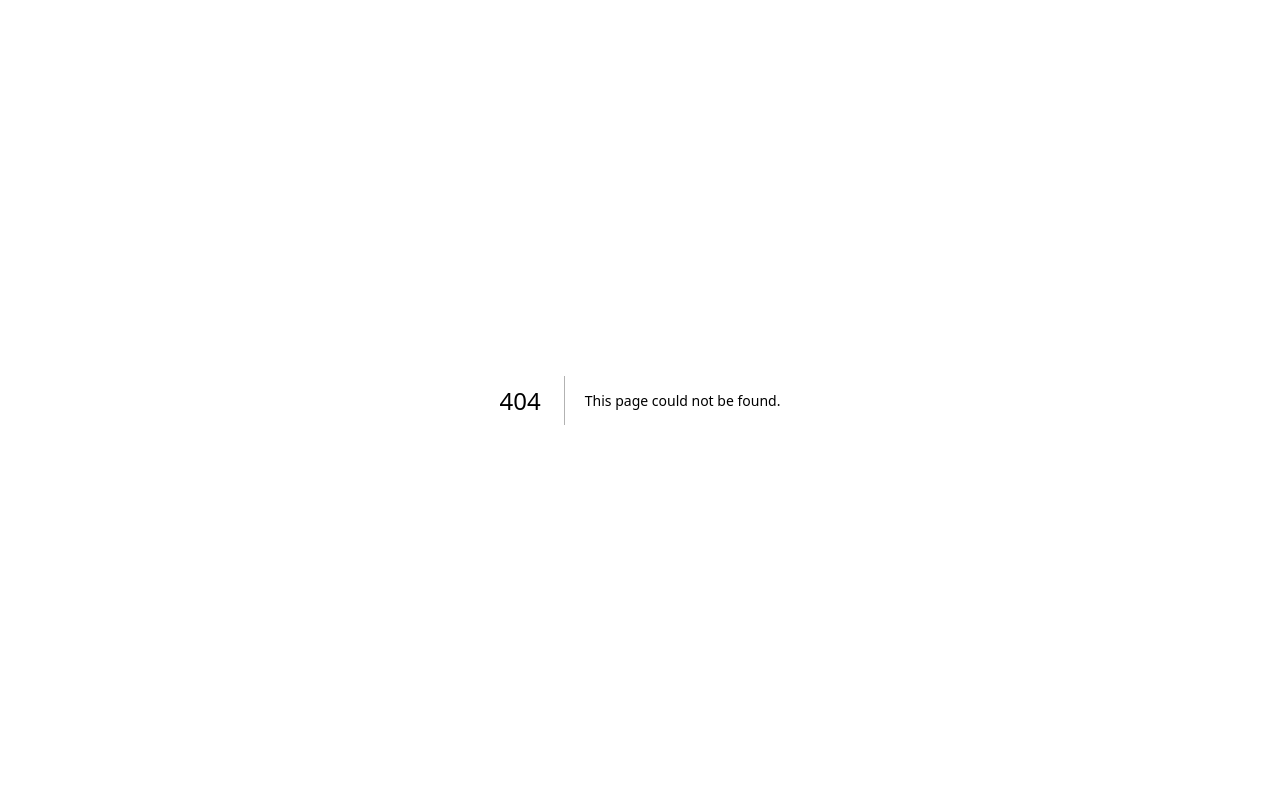
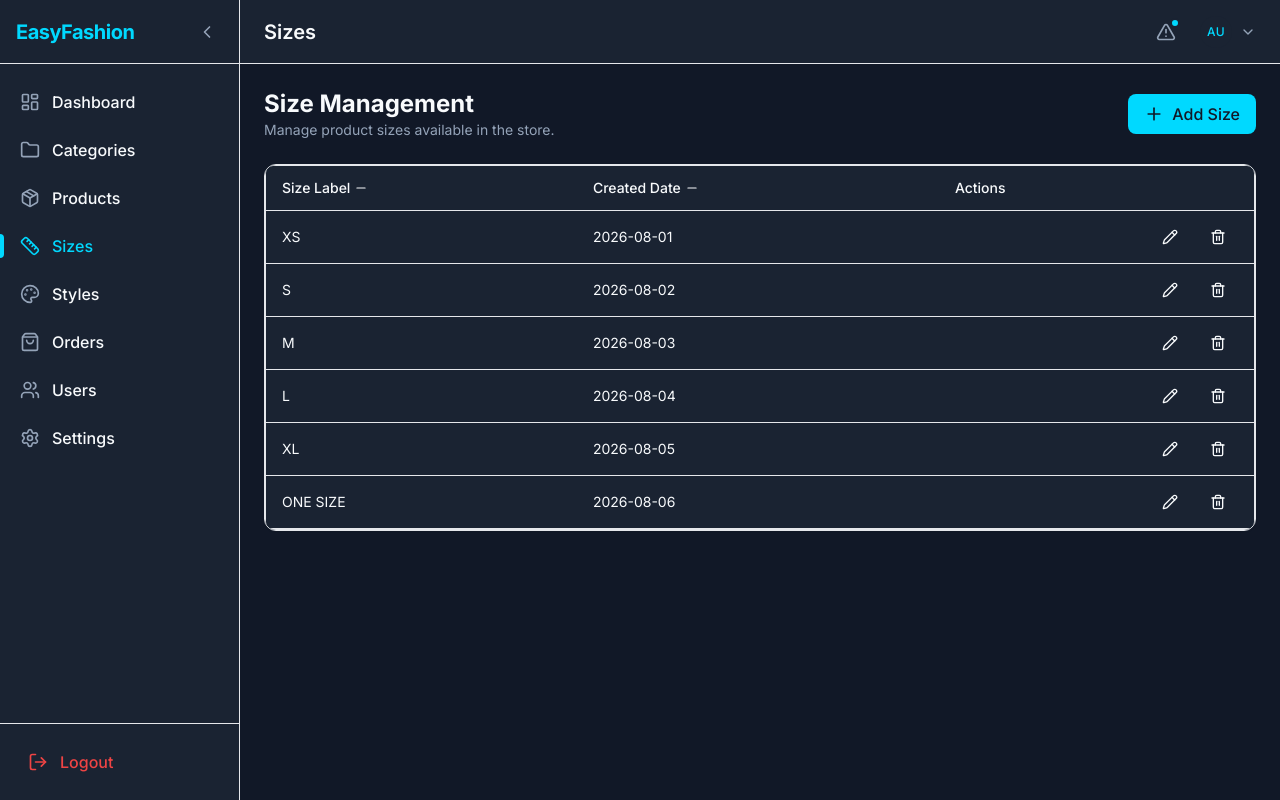
Before and after one commit to nishan-paul-2022/interview-easy-fashion-limited, a Next.js app in the folder app-management/: page /dashboard/sizes in a window 1280 px wide. Before the commit this address had no page. Built offline with nearby package versions, Linux system fonts and the light colour scheme.

Commit message:
feat(management): implement size management page

```diff
--- /dev/null
+++ b/app-management/src/app/dashboard/sizes/page.tsx
@@ -0,0 +1,174 @@
+'use client';
+
+import React, { useState, useEffect } from 'react';
+
+import { Button } from '@/components/atoms/Button';
+import { Input } from '@/components/atoms/Input';
+import { DeleteConfirmationModal } from '@/components/molecules/DeleteConfirmationModal';
+import { Modal } from '@/components/molecules/Modal';
+import { DataTable, DataTableColumn } from '@/components/organisms/DataTable';
+
+interface Size {
+  id: string;
+  label: string;
+  createdDate: string;
+}
+
+const mockSizes: Size[] = [
+  { id: '1', label: 'XS', createdDate: '2026-08-01' },
+  { id: '2', label: 'S', createdDate: '2026-08-02' },
+  { id: '3', label: 'M', createdDate: '2026-08-03' },
+  { id: '4', label: 'L', createdDate: '2026-08-04' },
+  { id: '5', label: 'XL', createdDate: '2026-08-05' },
+  { id: '6', label: 'ONE SIZE', createdDate: '2026-08-06' },
+];
+
+export default function SizeManagementPage() {
+  const [sizes] = useState<Size[]>(mockSizes);
+
+  // Form Modal State
+  const [isFormModalOpen, setIsFormModalOpen] = useState(false);
+  const [sizeToEdit, setSizeToEdit] = useState<Size | null>(null);
+  const [formLabel, setFormLabel] = useState('');
+
+  // Delete Modal State
+  const [isDeleteModalOpen, setIsDeleteModalOpen] = useState(false);
+  const [sizeToDelete, setSizeToDelete] = useState<Size | null>(null);
+
+  useEffect(() => {
+    if (isFormModalOpen) {
+      if (sizeToEdit) {
+        setFormLabel(sizeToEdit.label);
+      } else {
+        setFormLabel('');
+      }
+    }
+  }, [isFormModalOpen, sizeToEdit]);
+
+  const handleAddClick = () => {
+    setSizeToEdit(null);
+    setIsFormModalOpen(true);
+  };
+
+  const handleEditClick = (size: Size) => {
+    setSizeToEdit(size);
+    setIsFormModalOpen(true);
+  };
+
+  const handleDeleteClick = (size: Size) => {
+    setSizeToDelete(size);
+    setIsDeleteModalOpen(true);
+  };
+
+  const handleSaveSize = (e: React.FormEvent) => {
+    e.preventDefault();
+    console.log('Saving size:', formLabel);
+    setIsFormModalOpen(false);
+  };
+
+  const handleConfirmDelete = () => {
+    console.log('Deleting size:', sizeToDelete?.label);
+    setIsDeleteModalOpen(false);
+    setSizeToDelete(null);
+  };
+
+  const columns: DataTableColumn<Size>[] = [
+    { key: 'label', header: 'Size Label', sortable: true },
+    { key: 'createdDate', header: 'Created Date', sortable: true },
+  ];
+
+  const formFooter = (
+    <>
+      <Button variant="ghost" onClick={() => setIsFormModalOpen(false)} type="button">
+        Cancel
+      </Button>
+      <Button variant="primary" onClick={handleSaveSize} type="button">
+        Save Size
+      </Button>
+    </>
+  );
+
+  return (
+    <div className="flex w-full max-w-5xl flex-col gap-6 mx-auto">
+      {/* Header */}
+      <div className="flex items-center justify-between">
+        <div>
+          <h1 className="text-2xl font-bold text-text">Size Management</h1>
+          <p className="text-sm text-muted">Manage product sizes available in the store.</p>
+        </div>
+        <Button variant="primary" leftIcon="Plus" onClick={handleAddClick}>
+          Add Size
+        </Button>
+      </div>
+
+      {/* Data Table */}
+      <DataTable
+        columns={columns}
+        data={sizes}
+        emptyProps={{
+          icon: 'Ruler',
+          title: 'No sizes yet',
+          description: 'Get started by creating your first product size.',
+          action: {
+            label: 'Add Size',
+            onClick: handleAddClick,
+          },
+        }}
+        rowActions={(row) => (
+          <>
+            <Button
+              variant="ghost"
+              size="sm"
+              leftIcon="Pencil"
+              onClick={() => handleEditClick(row)}
+              aria-label="Edit size"
+            />
+            <Button
+              variant="ghost"
+              size="sm"
+              leftIcon="Trash2"
+              className="text-error hover:bg-error/10 hover:text-error"
+              onClick={() => handleDeleteClick(row)}
+              aria-label="Delete size"
+            />
+          </>
+        )}
+      />
+
+      {/* Create / Edit Form Modal */}
+      <Modal
+        isOpen={isFormModalOpen}
+        onClose={() => setIsFormModalOpen(false)}
+        title={sizeToEdit ? 'Edit Size' : 'Add Size'}
+        footer={formFooter}
+      >
+        <form onSubmit={handleSaveSize} className="flex flex-col gap-4 py-2">
+          <Input
+            label="Size Label"
+            placeholder="e.g. XXL, 10, ONE SIZE"
+            value={formLabel}
+            onChange={(e) => setFormLabel(e.target.value)}
+            required
+          />
+        </form>
+      </Modal>
+
+      {/* Delete Confirmation Modal */}
+      <DeleteConfirmationModal
+        isOpen={isDeleteModalOpen}
+        title="Delete Size"
+        description={
+          <span>
+            Are you sure you want to delete the size <strong>{sizeToDelete?.label}</strong>? This
+            action cannot be undone.
+          </span>
+        }
+        onConfirm={handleConfirmDelete}
+        onCancel={() => {
+          setIsDeleteModalOpen(false);
+          setSizeToDelete(null);
+        }}
+      />
+    </div>
+  );
+}
```
